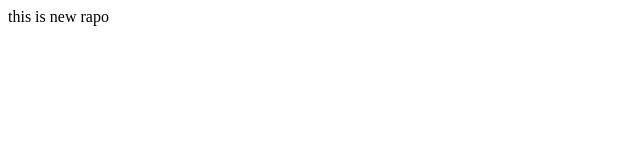
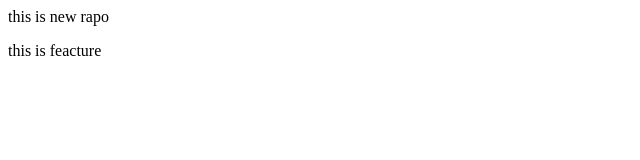
Before and after one commit to Riddhiak/localrepo, a plain HTML site: page index.html in a window 1280 px wide. Shown: the full height of the page, 0-640 px from the left. Drawn offline with Linux system fonts and the light colour scheme.

Commit message:
add feacture in feacturefile

```diff
--- a/index.html
+++ b/index.html
@@ -1 +1,2 @@
 <p> this is new rapo</p>
+<p> this is feacture</p>
```
